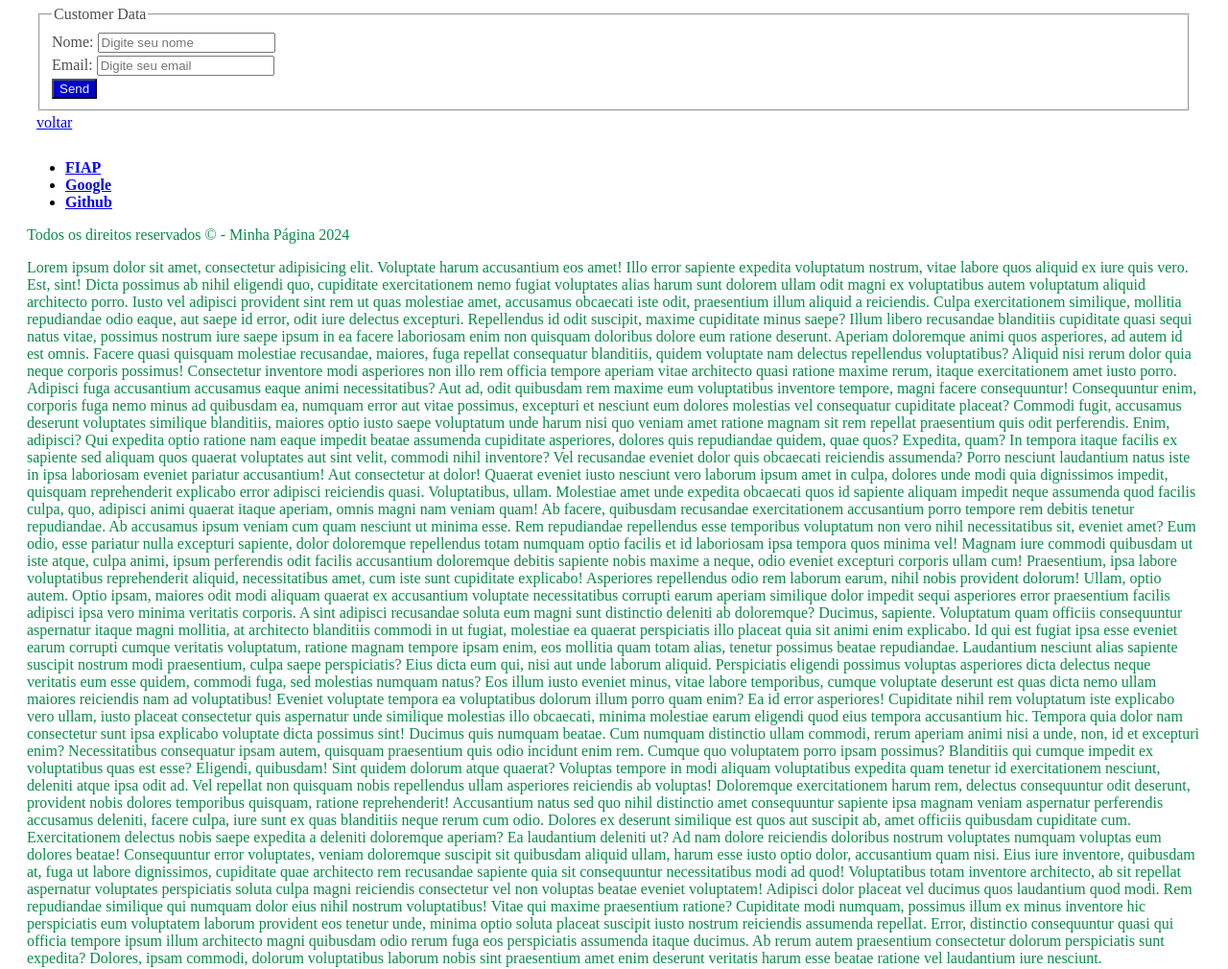
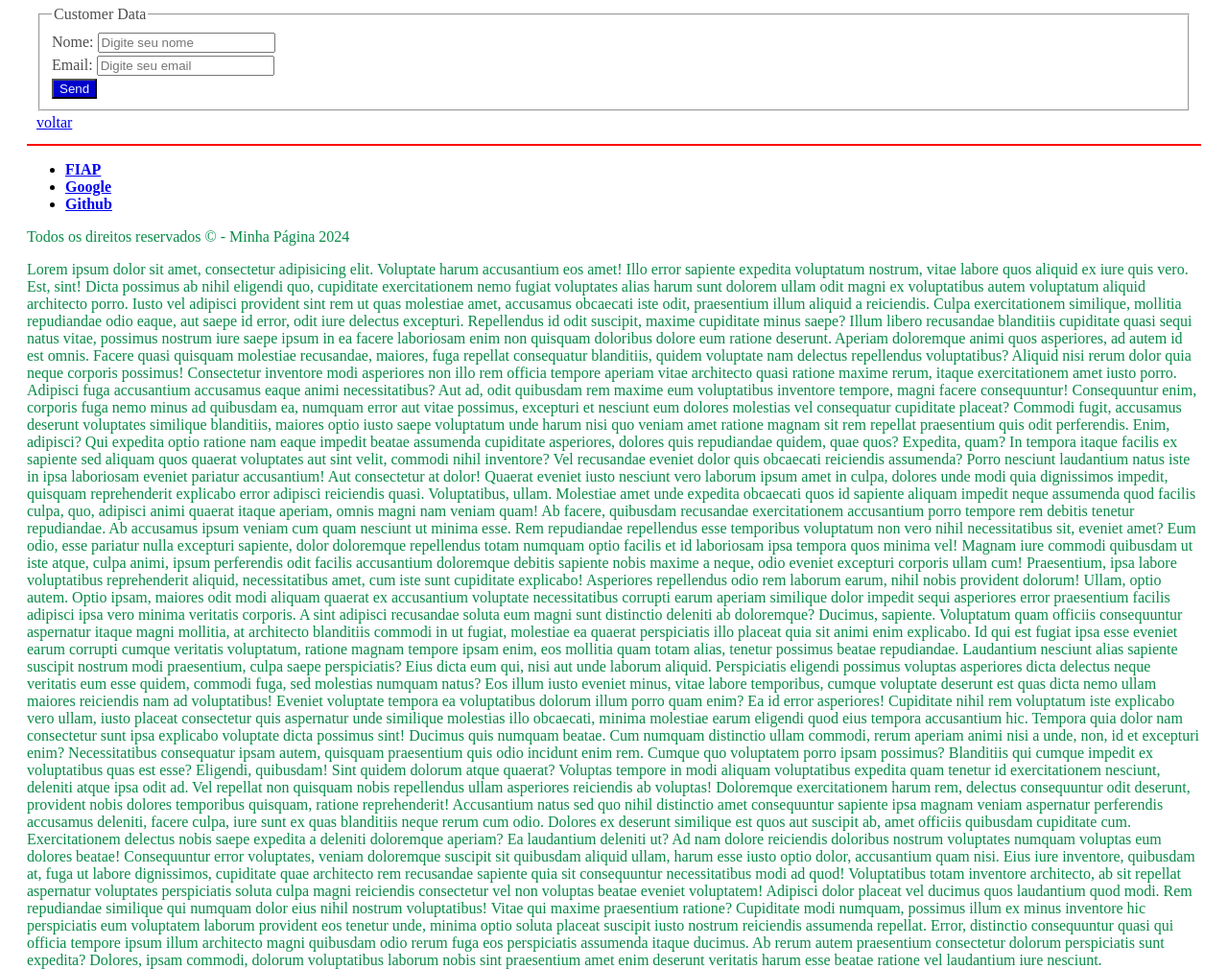
Before and after one commit to britojulia/projeto-inicial, a plain HTML site: page index.html in a window 1280 px wide. Shown: the part 1730-2740 px from the top of the page at 96% size. Drawn offline with Linux system fonts and the light colour scheme.

Commit message:
Estilizando o rodapé

```diff
--- a/style.css
+++ b/style.css
@@ -27,6 +27,10 @@ form{
     padding: 10px;
 }
 
+footer{
+    border-top: 2px solid red;
+}
+
 p{
     color: rgb(8, 139, 71);
 }
```
